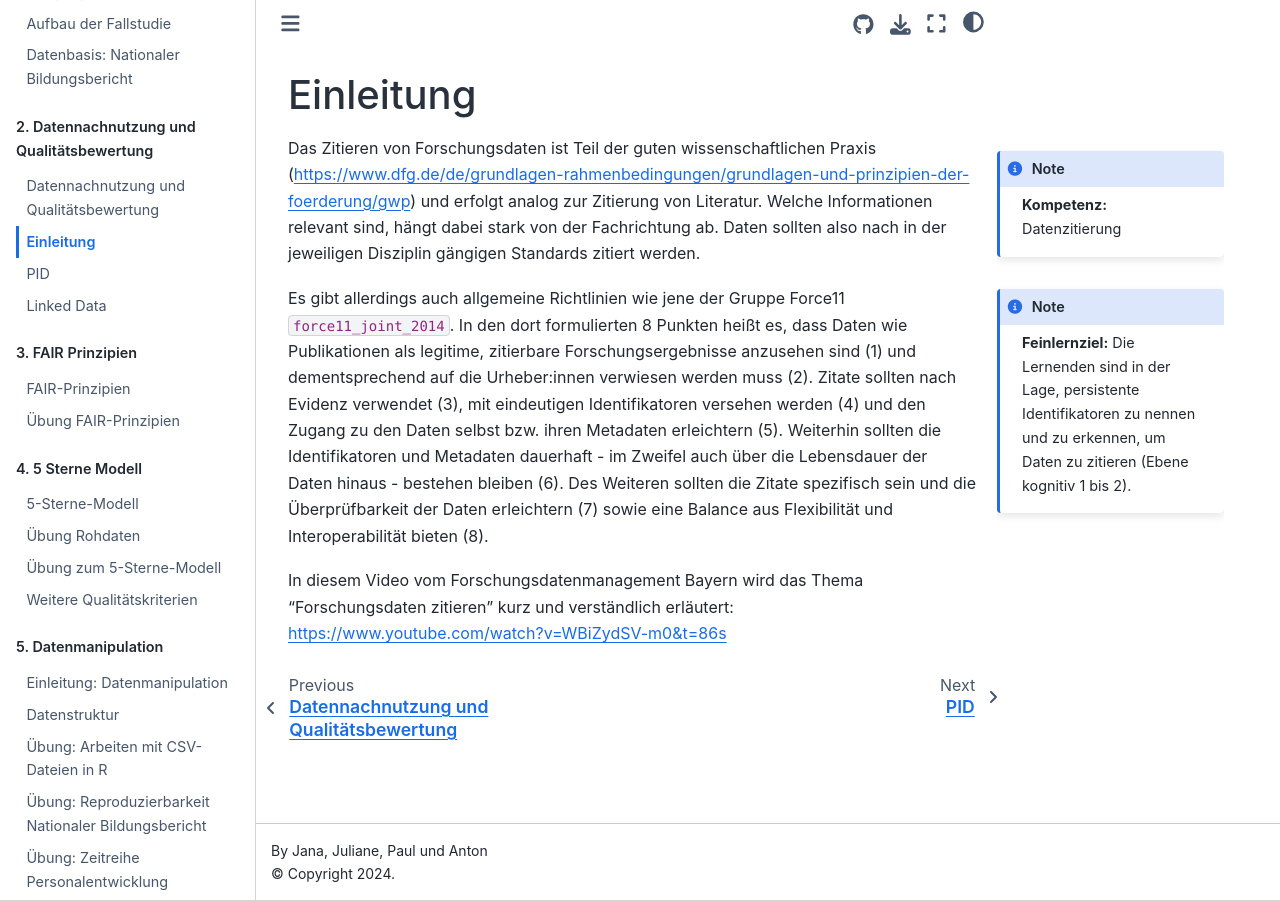
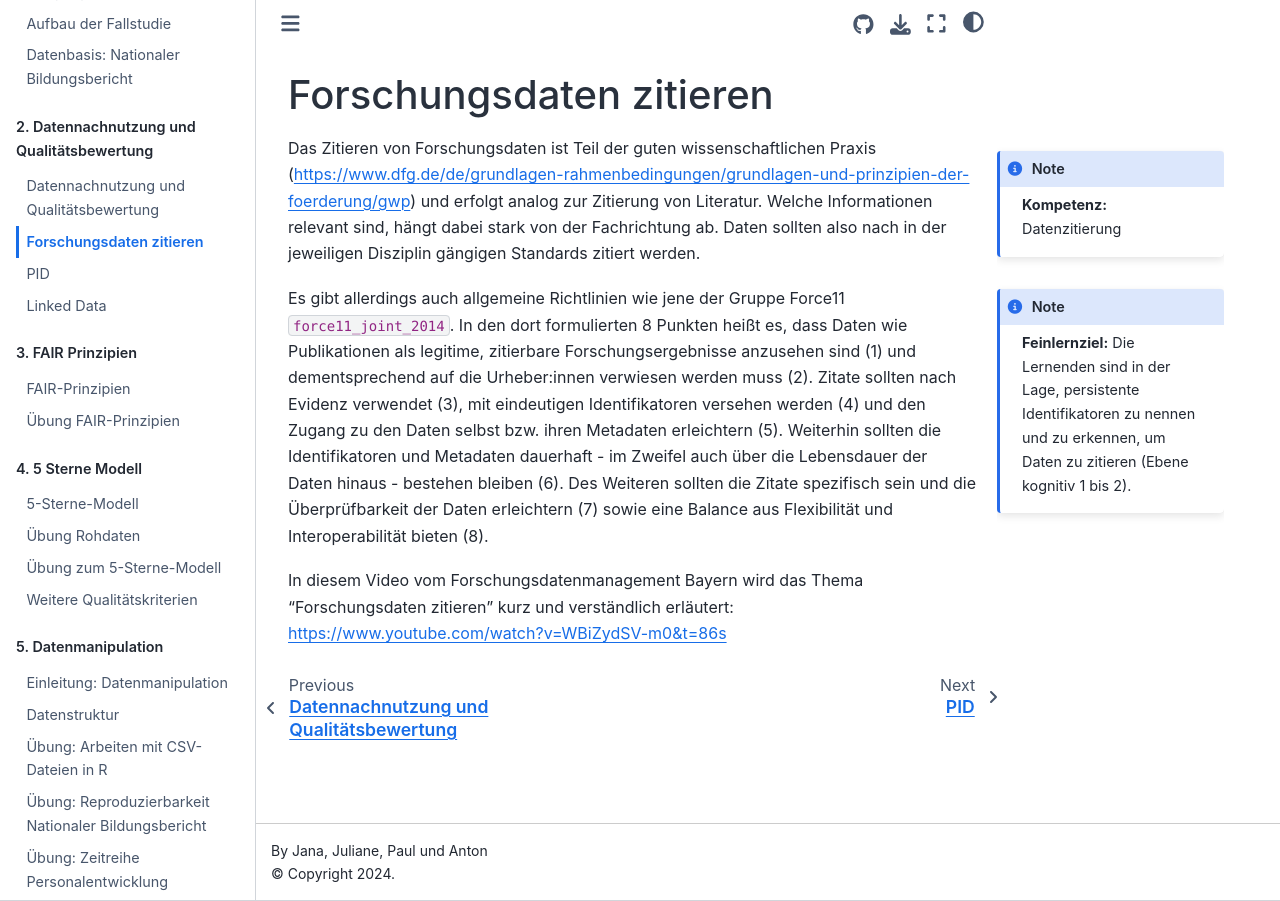
Before and after one commit to quadriga-dk/Tabelle-Fallstudie-1, a Jupyter Book: the page built from Markdown/Einleitung_Datenzitierung.md, in a window 1280 px wide. Built offline with Jupyter Book 1.0.4 settings and Sphinx 7.4.7 and the Sphinx Book theme 1.1.4, drawn with Linux system fonts in a browser that asks for light colours; cross-references to code outside the pages are shown as plain code.

Commit message:
Update Einleitung_Datenzitierung.md

`````diff
--- a/Markdown/Einleitung_Datenzitierung.md
+++ b/Markdown/Einleitung_Datenzitierung.md
@@ -1,5 +1,5 @@
 (Einleitung_Datenzitierung)=
-# Einleitung
+# Forschungsdaten zitieren
 
 ````{margin}
 ```{note}
`````
